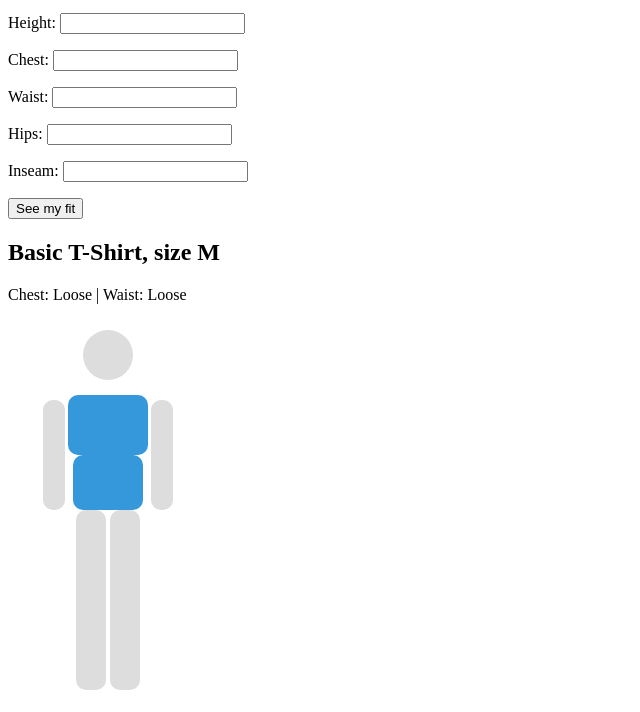
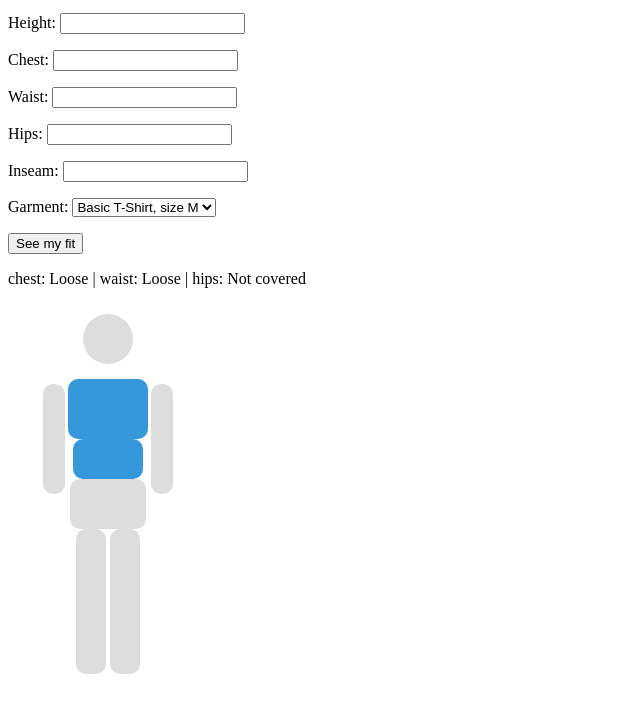
Before and after one commit to lahai-jpg/fashion-tryon, a plain HTML site: page index.html in a window 1280 px wide. Both pictures are taken after a click on the button "See my fit". Shown: the part 101-813 px from the top of the page, without its empty margins (0-640 px from the left). Drawn offline with Linux system fonts and the light colour scheme.

Commit message:
Update index.html

```diff
--- a/index.html
+++ b/index.html
@@ -13,8 +13,15 @@
     <p>Hips: <input id="hips" type="number"></p>
     <p>Inseam: <input id="inseam" type="number"></p>
 
+    <p>Garment:
+      <select id="garment">
+        <option value="tshirt">Basic T-Shirt, size M</option>
+        <option value="jeans">Slim Jeans, size M</option>
+        <option value="jacket">Fitted Jacket, size M</option>
+      </select>
+    </p>
+
     <button onclick="showResult()">See my fit</button>
-    <h2>Basic T-Shirt, size M</h2>
     <p id="result"></p>
 
     <svg width="200" height="380" viewBox="0 0 200 380">
@@ -22,14 +29,20 @@
       <rect x="35" y="80" width="22" height="110" rx="10" fill="#ddd"/>
       <rect x="143" y="80" width="22" height="110" rx="10" fill="#ddd"/>
       <rect id="chestZone" x="60" y="75" width="80" height="60" rx="10" fill="#ddd"/>
-      <rect id="waistZone" x="65" y="135" width="70" height="55" rx="10" fill="#ddd"/>
-      <rect x="68" y="190" width="30" height="180" rx="10" fill="#ddd"/>
-      <rect x="102" y="190" width="30" height="180" rx="10" fill="#ddd"/>
+      <rect id="waistZone" x="65" y="135" width="70" height="40" rx="10" fill="#ddd"/>
+      <rect id="hipsZone" x="62" y="175" width="76" height="50" rx="10" fill="#ddd"/>
+      <rect x="68" y="225" width="30" height="145" rx="10" fill="#ddd"/>
+      <rect x="102" y="225" width="30" height="145" rx="10" fill="#ddd"/>
     </svg>
 
     <script>
-      // The garment's measurements (in inches)
-      var shirt = { chest: 42, waist: 40 };
+      // The garments' measurements (in inches)
+      // A body part that isn't listed means the garment doesn't cover it
+      var garments = {
+        tshirt: { chest: 42, waist: 40 },
+        jeans:  { waist: 34, hips: 41 },
+        jacket: { chest: 40, waist: 36, hips: 40 }
+      };
 
       // Turns the extra room into a word
       function fitWord(garment, body) {
@@ -40,19 +53,27 @@
       }
 
       // Each word gets a color
-      var colors = { Tight: "#e74c3c", Snug: "#2ecc71", Loose: "#3498db" };
+      var colors = {
+        Tight: "#e74c3c",
+        Snug: "#2ecc71",
+        Loose: "#3498db",
+        "Not covered": "#ddd"
+      };
 
       function showResult() {
-        var chest = Number(document.getElementById("chest").value);
-        var waist = Number(document.getElementById("waist").value);
-        var chestFit = fitWord(shirt.chest, chest);
-        var waistFit = fitWord(shirt.waist, waist);
+        var g = garments[document.getElementById("garment").value];
+        var zones = ["chest", "waist", "hips"];
+        var text = [];
 
-        document.getElementById("result").innerText =
-          "Chest: " + chestFit + " | Waist: " + waistFit;
+        for (var i = 0; i < zones.length; i++) {
+          var z = zones[i];
+          var body = Number(document.getElementById(z).value);
+          var word = (g[z] === undefined) ? "Not covered" : fitWord(g[z], body);
+          text.push(z + ": " + word);
+          document.getElementById(z + "Zone").setAttribute("fill", colors[word]);
+        }
 
-        document.getElementById("chestZone").setAttribute("fill", colors[chestFit]);
-        document.getElementById("waistZone").setAttribute("fill", colors[waistFit]);
+        document.getElementById("result").innerText = text.join(" | ");
       }
     </script>
   </body>
```
